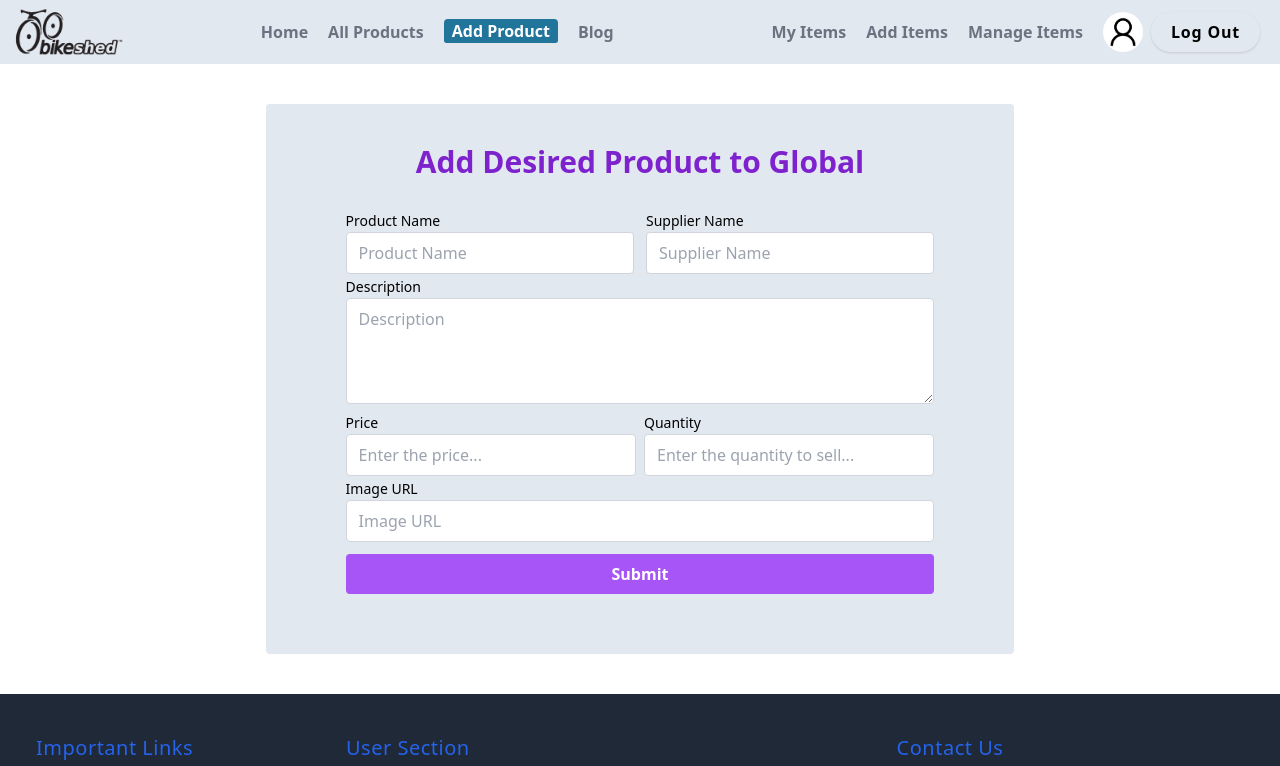
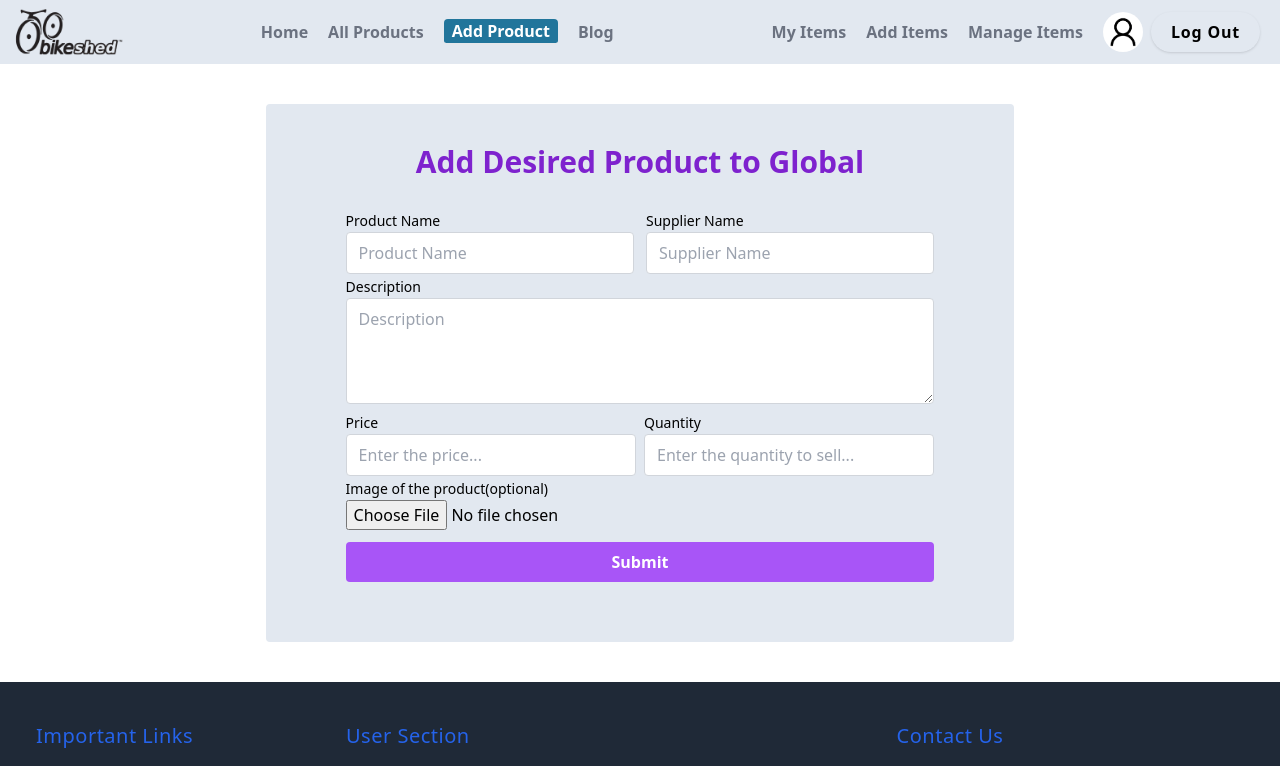
Before and after one commit to iinaamasum/BikeShed, a React (Create React App) app: page /addProduct in a window 1280 px wide. Shown: the top 766 px of the page. Built offline with nearby package versions, Linux system fonts and the light colour scheme; no server answers; sample sign-in values are in the browser's storage.

Commit message:
img upload input added

```diff
--- a/package.json
+++ b/package.json
@@ -13,6 +13,7 @@
     "react": "^18.1.0",
     "react-confirm-alert": "^2.8.0",
     "react-dom": "^18.1.0",
+    "react-file-base64": "^1.0.3",
     "react-firebase-hooks": "^5.0.3",
     "react-hook-form": "^7.30.0",
     "react-icons": "^4.3.1",
--- a/src/Pages/AddProduct/AddProduct.jsx
+++ b/src/Pages/AddProduct/AddProduct.jsx
@@ -1,5 +1,6 @@
 import axios from 'axios';
-import React from 'react';
+import React, { useState } from 'react';
+import FileBase64 from 'react-file-base64';
 import { useAuthState } from 'react-firebase-hooks/auth';
 import { useForm } from 'react-hook-form';
 import { toast } from 'react-toastify';
@@ -9,11 +10,15 @@ import Navbar from '../Shared/Navbar/Navbar';
 const AddProduct = () => {
   const [user] = useAuthState(auth);
   const { register, handleSubmit, errors, reset } = useForm();
+  const [image, setImage] = useState({
+    img: '',
+  });
   const onSubmit = (data) => {
     const url = 'http://localhost:5000/productUp';
     axios
       .post(url, {
         ...data,
+        img: image.img,
       })
       .then((res) => {
         if (res.data.acknowledged) {
@@ -99,14 +104,12 @@ const AddProduct = () => {
             </div>
             <div>
               <label className="text-sm font-medium mt-1" htmlFor="img">
-                Image URL
+                Image of the product(optional)
               </label>
               <br />
-              <input
-                className="w-full bg-white rounded border border-gray-300 focus:border-indigo-500 focus:ring-2 focus:ring-indigo-200 text-base outline-none text-gray-700 py-1 px-3 leading-8 transition-colors duration-200 ease-in-out"
-                placeholder="Image URL"
-                type="text"
-                {...register('img')}
+              <FileBase64
+                multiple={false}
+                onDone={({ base64 }) => setImage({ img: base64 })}
               />
             </div>
             <input
--- a/src/Pages/LoggedUser/AddItems/AddItems.jsx
+++ b/src/Pages/LoggedUser/AddItems/AddItems.jsx
@@ -1,5 +1,6 @@
 import axios from 'axios';
-import React from 'react';
+import React, { useState } from 'react';
+import FileBase64 from 'react-file-base64';
 import { useAuthState } from 'react-firebase-hooks/auth';
 import { useForm } from 'react-hook-form';
 import { toast } from 'react-toastify';
@@ -9,11 +10,15 @@ import Navbar from '../../Shared/Navbar/Navbar';
 const AddItems = () => {
   const [user] = useAuthState(auth);
   const { register, handleSubmit, errors, reset } = useForm();
+  const [image, setImage] = useState({
+    img: '',
+  });
   const onSubmit = (data) => {
     const url = 'http://localhost:5000/item';
     axios
       .post(url, {
         ...data,
+        img: image.img,
         email: user.email,
         sup_name: user.displayName,
       })
@@ -116,16 +121,16 @@ const AddItems = () => {
                 />
               </div>
             </div>
+
             <div>
               <label className="text-sm font-medium mt-1" htmlFor="img">
-                Image URL
+                Picture of the item(Not Mandatory)
               </label>
               <br />
-              <input
-                className="w-full bg-white rounded border border-gray-300 focus:border-indigo-500 focus:ring-2 focus:ring-indigo-200 text-base outline-none text-gray-700 py-1 px-3 leading-8 transition-colors duration-200 ease-in-out"
-                placeholder="Image URL"
-                type="text"
-                {...register('img')}
+
+              <FileBase64
+                multiple={false}
+                onDone={({ base64 }) => setImage({ img: base64 })}
               />
             </div>
             <input
```
Also changed, not shown: 1 other file (tests, documents, lock files or other folders).
